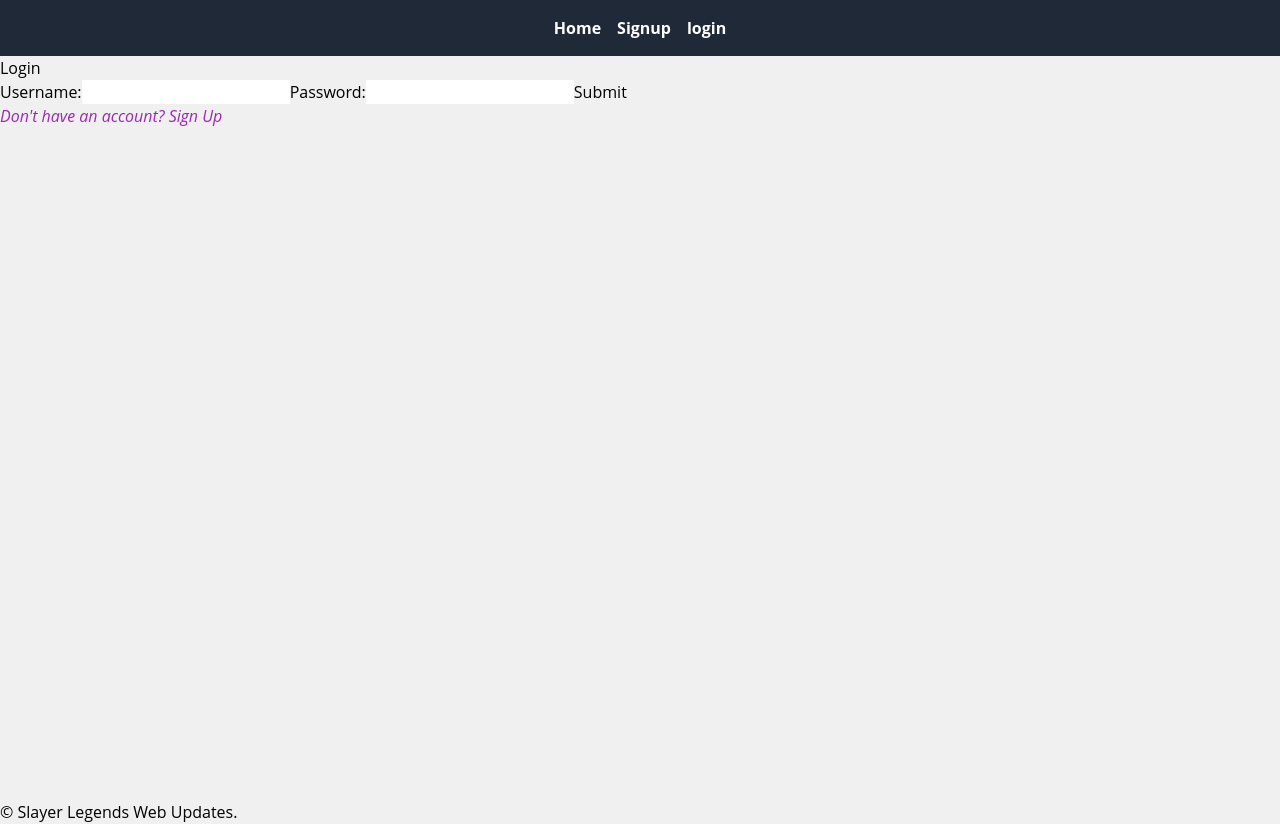
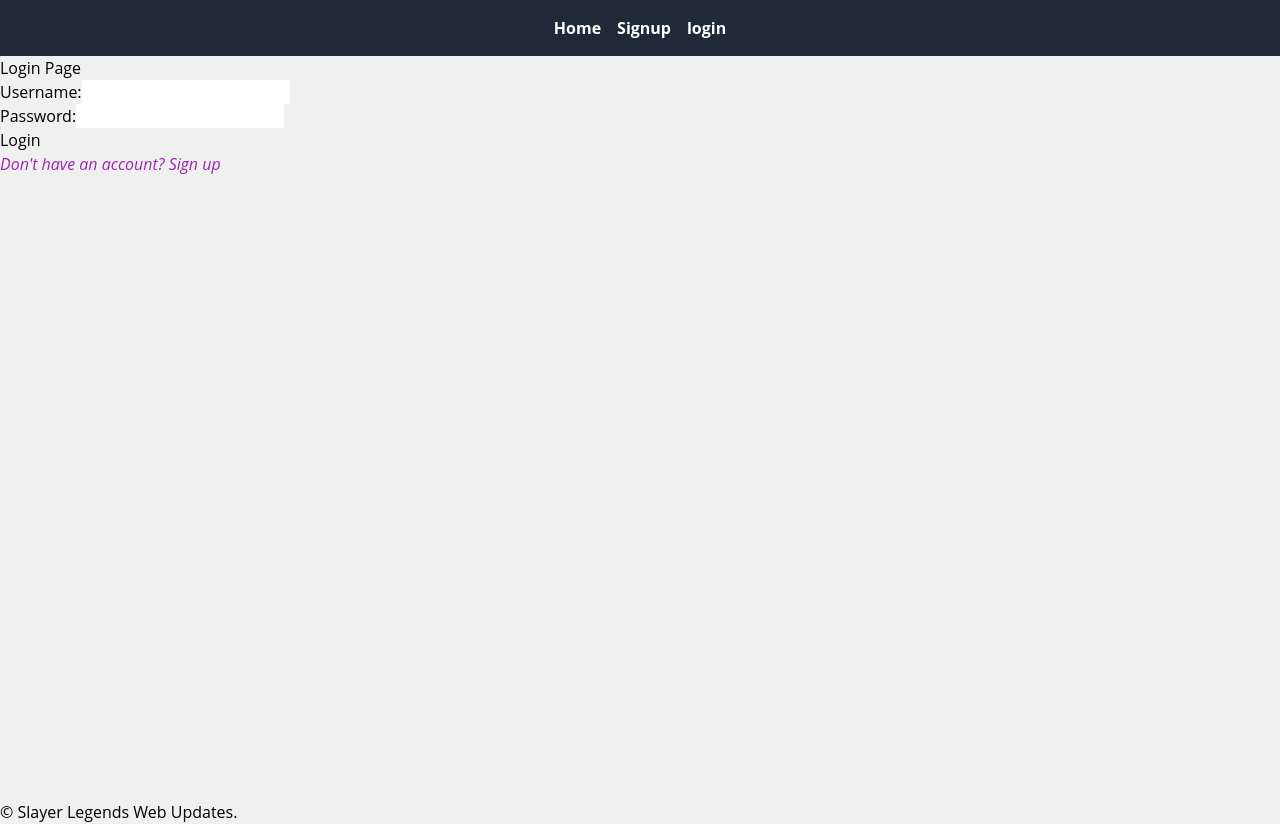
Before and after one commit to BlackisDay/SlayerLegendUpdates, a React (Vite) app in the folder client/: page /Login in a window 1280 px wide. Built offline with nearby package versions, Linux system fonts and the light colour scheme.

Commit message:
Looking for password error,saving temporary changes

```diff
--- a/client/src/pages/LoginPage.jsx
+++ b/client/src/pages/LoginPage.jsx
@@ -1,54 +1,57 @@
 import React, { useState } from 'react';
+import { Link } from 'react-router-dom';
 import { useMutation } from '@apollo/client';
 import { LOGIN } from '../utils/mutations';
-import { Link } from 'react-router-dom';
 
 const LoginPage = () => {
-  const [login, { error }] = useMutation(LOGIN);
-  const [formState, setFormState] = useState({ username: '', password: '' });
+  const [username, setUsername] = useState('');
+  const [password, setPassword] = useState('');
 
-  const handleFormSubmit = async event => {
-    event.preventDefault();
+  const [login, { loading, error }] = useMutation(LOGIN);
+
+  const handleFormSubmit = async (e) => {
+    e.preventDefault();
+
     try {
-      const { data } = await login({
-        variables: { username: formState.username, password: formState.password }
-      });
-      // Assuming successful login, redirect to home page
-      window.location.replace('/'); // Redirect to home page
+      const { data } = await login({ variables: { username, password } });
+      // Handle successful login here (e.g., redirect user)
+      console.log(data);
     } catch (err) {
-      console.error('Error logging in:', err);
-      // Handle error, such as displaying error message to user
+      // Handle error here (e.g., display error message)
+      console.log(err);
     }
-  };
-
-  const handleChange = event => {
-    const { name, value } = event.target;
-    setFormState({
-      ...formState,
-      [name]: value,
-    });
   };
 
   return (
     <div>
-      <h2>Login</h2>
+      <h1>Login Page</h1>
+      {error && <p>Error: {error.message}</p>}
       <form onSubmit={handleFormSubmit}>
+        <div>
           <label htmlFor="username">Username:</label>
           <input
             type="text"
-          name="username"
-          onChange={handleChange}
+            id="username"
+            value={username}
+            onChange={(e) => setUsername(e.target.value)}
           />
+        </div>
+        <div>
           <label htmlFor="password">Password:</label>
           <input
             type="password"
-          name="password"
-          onChange={handleChange}
+            id="password"
+            value={password}
+            onChange={(e) => setPassword(e.target.value)}
           />
-        <button type="submit">Submit</button>
-        {error && <p>Error: {error.message}</p>}
+        </div>
+        <button type="submit" disabled={loading}>
+          Login
+        </button>
       </form>
-      <p className = "NoAccount">Don't have an account? <Link to="/signup">Sign Up</Link></p>
+      <p className="NoAccount">
+        Don't have an account? <Link to="/signup">Sign up</Link>
+      </p>
     </div>
   );
 };
--- a/client/src/utils/mutations.js
+++ b/client/src/utils/mutations.js
@@ -3,7 +3,7 @@ import { gql } from '@apollo/client';
  export const SIGNUP = gql`
   mutation Signup($username: String!, $password: String!) {
     signup(username: $username, password: $password) {
-      usernameg
+      username
       password
     }
   }
```
Also changed, not shown: client/src/pages/Cart.jsx (deleted, +0 -37 lines), 2 other files (tests, documents, lock files or other folders). Lines whose indentation alone changed are shown as unchanged.
